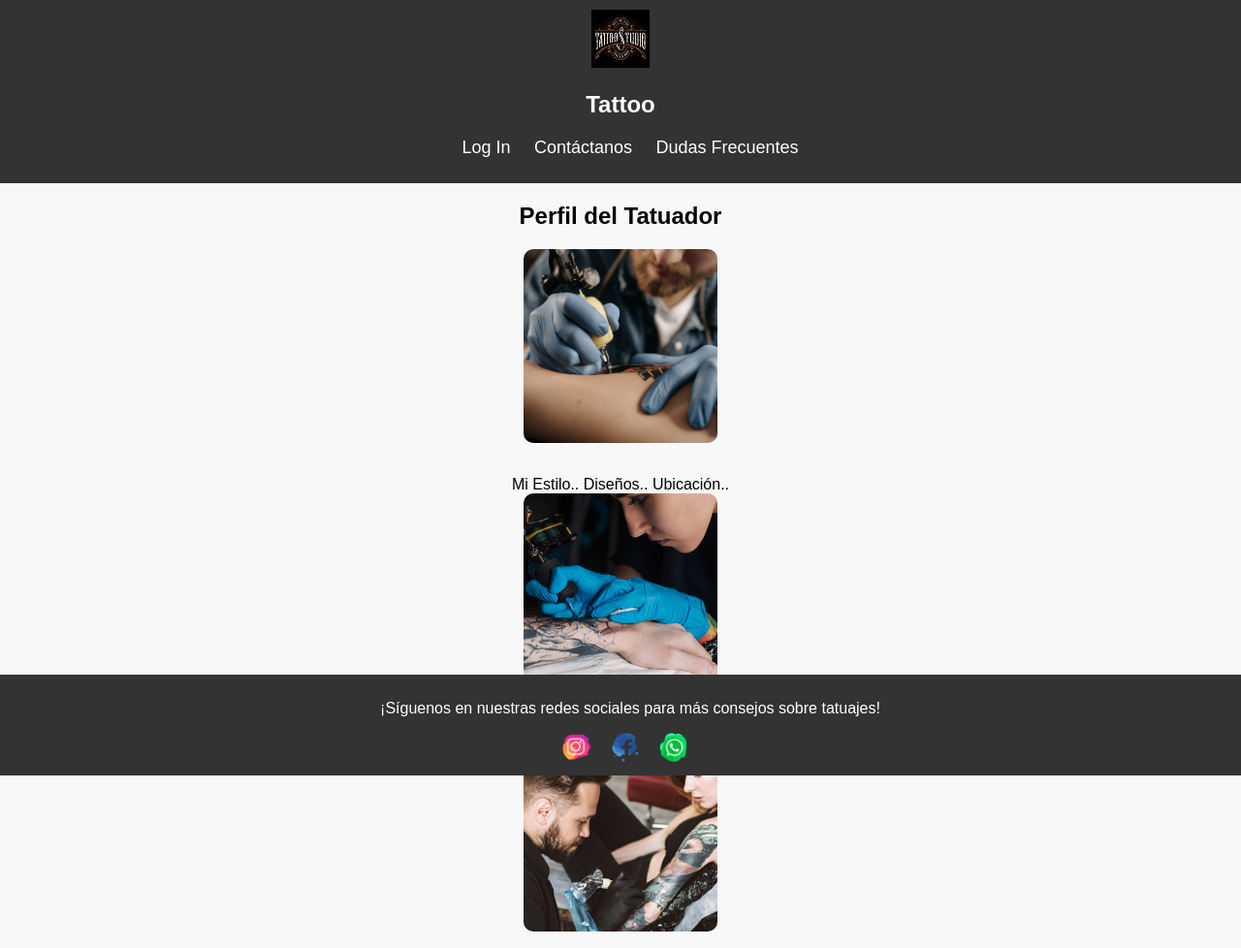
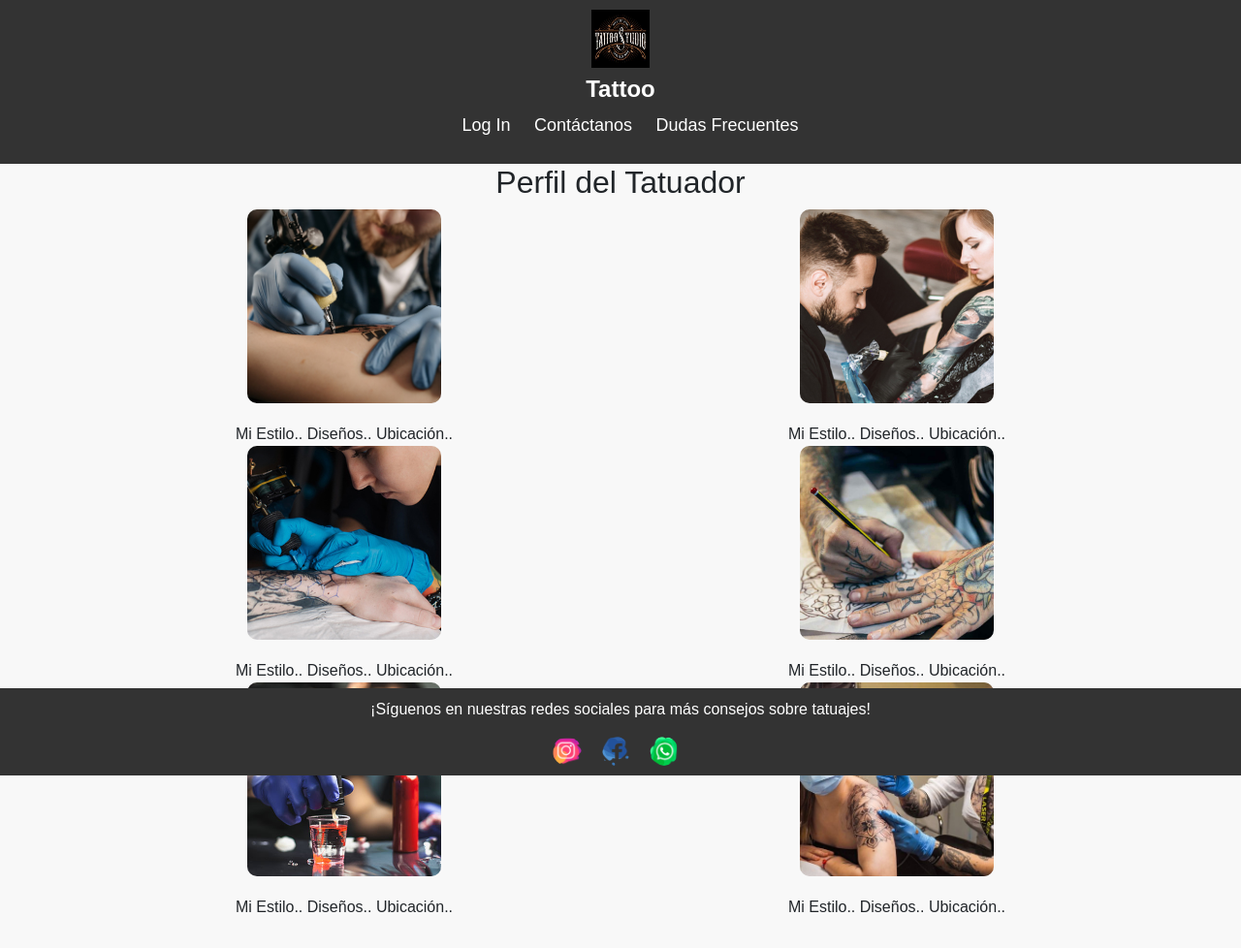
Before and after one commit to Pedro2Ramos/PreEntrega-DosRamos, a plain HTML site: page index.html in a window 1280 px wide. Shown: the top 978 px of the page at 97% size. After the commit the page ends 948 px from the top, so only its background shows below. Drawn offline with nearby package versions, Linux system fonts and the light colour scheme.

Commit message:
Entrega 2

```diff
--- a/estilos/estilos.css
+++ b/estilos/estilos.css
@@ -1,8 +1,8 @@
 body {
   font-family: Arial, sans-serif;
-  background-color: #f8f8f8;
-  margin: 0;
+  background-color: #f8f8f8;   margin: 0;
   padding: 0;
+  text-align: center;
 }
 
 header {
@@ -47,6 +47,7 @@ header {
   color: #f00;
 }
 
+
 .tatuador-info {
   max-width: 800px;
   margin: 0 auto;
@@ -77,6 +78,7 @@ header {
   text-align: justify;
 }
 
+
 footer {
   background-color: #333;
   color: #fff;
@@ -104,14 +106,14 @@ footer {
   height: 30px;
   border-radius: 50%;
 }
-body {
-  text-align: center;
-}
+
+
 .tatuador {
   display: flex;
   flex-direction: column;
   align-items: center;
 }
+
 .tatuador img {
   width: 200px;
   height: 200px;
@@ -119,9 +121,13 @@ body {
   border-radius: 10px;
   margin-bottom: 10px;
 }
+
 .descripcion {
   font-size: 16px;
+  text-align: center;
+  margin-top: 10px;
 }
+
 .social-icons a img {
   width: 30px;
   height: 30px;
--- a/index.html
+++ b/index.html
@@ -4,7 +4,11 @@
     <meta charset="UTF-8">
     <meta name="viewport" content="width=device-width, initial-scale=1.0">
     <title>Perfil del Tatuador</title>
+    <link href="https://stackpath.bootstrapcdn.com/bootstrap/4.5.2/css/bootstrap.min.css" rel="stylesheet">
     <link rel="stylesheet" href="./estilos/estilos.css">
+    <style>
+        /* Estilos adicionales si los necesito */
+    </style>
 </head>
 <body>
     <header class="header">
@@ -22,6 +26,9 @@
     </header>
     <h2 class="titulo">Perfil del Tatuador</h2>
 
+    <div class="container">
+        <div class="row">
+            <div class="col-md-6">
                 <div class="tatuador">
                     <a href="./paginas/perfiltatuador.html">
                         <img src="./logo/tatuador 1.jpg" alt="Tatuador_1">
@@ -32,10 +39,11 @@
                         Ubicación..
                     </div>
                 </div>
-
+            </div>
+            <div class="col-md-6">
                 <div class="tatuador">
                     <a href="./paginas/perfiltatuador.html">
-            <img src="../logo/tatuador 3.jpg" alt="Tatuador_2">
+                        <img src="./logo/ttuador 2.jpg" alt="Tatuador_2">
                     </a>
                     <div class="descripcion">
                         Mi Estilo..
@@ -43,10 +51,13 @@
                         Ubicación..
                     </div>
                 </div>
-
+            </div>
+        </div>
+        <div class="row">
+            <div class="col-md-6">
                 <div class="tatuador">
                     <a href="./paginas/perfiltatuador.html">
-            <img src="./logo/ttuador 2.jpg" alt="Tatuador_3">
+                        <img src="./logo/tatuador 3.jpg" alt="Tatuador_3">
                     </a>
                     <div class="descripcion">
                         Mi Estilo..
@@ -54,7 +65,8 @@
                         Ubicación..
                     </div>
                 </div>
-
+            </div>
+            <div class="col-md-6">
                 <div class="tatuador">
                     <a href="./paginas/perfiltatuador.html">
                         <img src="./logo/ttuador 4.jpg" alt="Tatuador_4">
@@ -65,7 +77,10 @@
                         Ubicación..
                     </div>
                 </div>
-
+            </div>
+        </div>
+        <div class="row">
+            <div class="col-md-6">
                 <div class="tatuador">
                     <a href="./paginas/perfiltatuador.html">
                         <img src="./logo/tatuador 5.jpg" alt="Tatuador_5">
@@ -76,15 +91,19 @@
                         Ubicación..
                     </div>
                 </div>
-
+            </div>
+            <div class="col-md-6">
                 <div class="tatuador">
                     <a href="./paginas/perfiltatuador.html">
-            <img src="./logo/tatuador 6.jpg" alt="tatuador_6">
+                        <img src="./logo/tatuador 6.jpg" alt="Tatuador_6">
                     </a>
                     <div class="descripcion">
                         Mi Estilo..
                         Diseños..
                         Ubicación..
+                    </div>
+                </div>
+            </div>
         </div>
     </div>
 
@@ -98,5 +117,9 @@
             <a href="https://web.whatsapp.com/" target="_blank" rel="noreferrer noopener"><img src="./iconos/whatsaap.png" alt="icono_de_whatsapp" width="30" height="30"></a>
         </div>
     </footer>
+
+    <script src="https://code.jquery.com/jquery-3.5.1.slim.min.js"></script>
+    <script src="https://cdn.jsdelivr.net/npm/popper.js@1.16.1/dist/umd/popper.min.js"></script>
+    <script src="https://stackpath.bootstrapcdn.com/bootstrap/4.5.2/js/bootstrap.min.js"></script>
 </body>
 </html>
```
Lines whose indentation alone changed are shown as unchanged.
